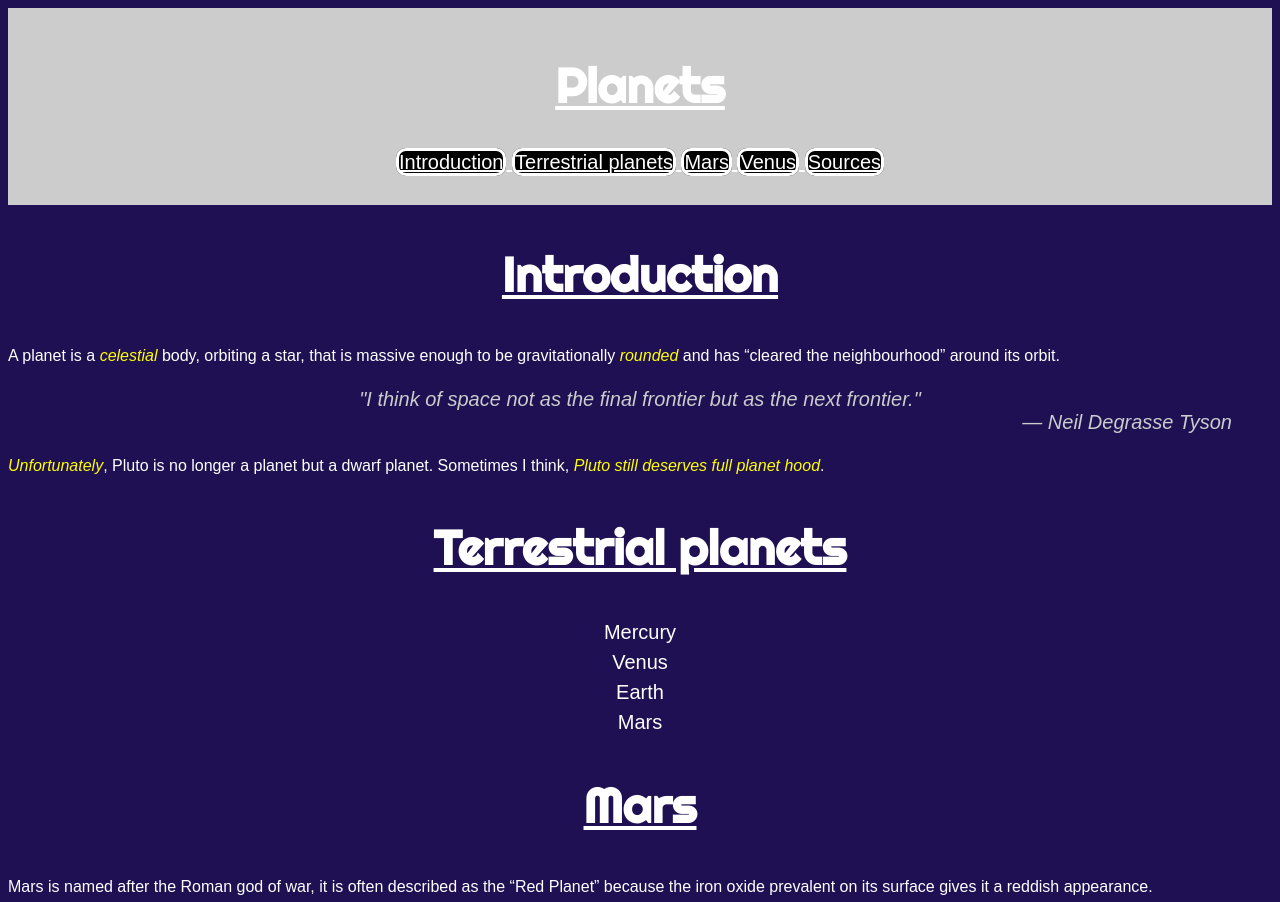
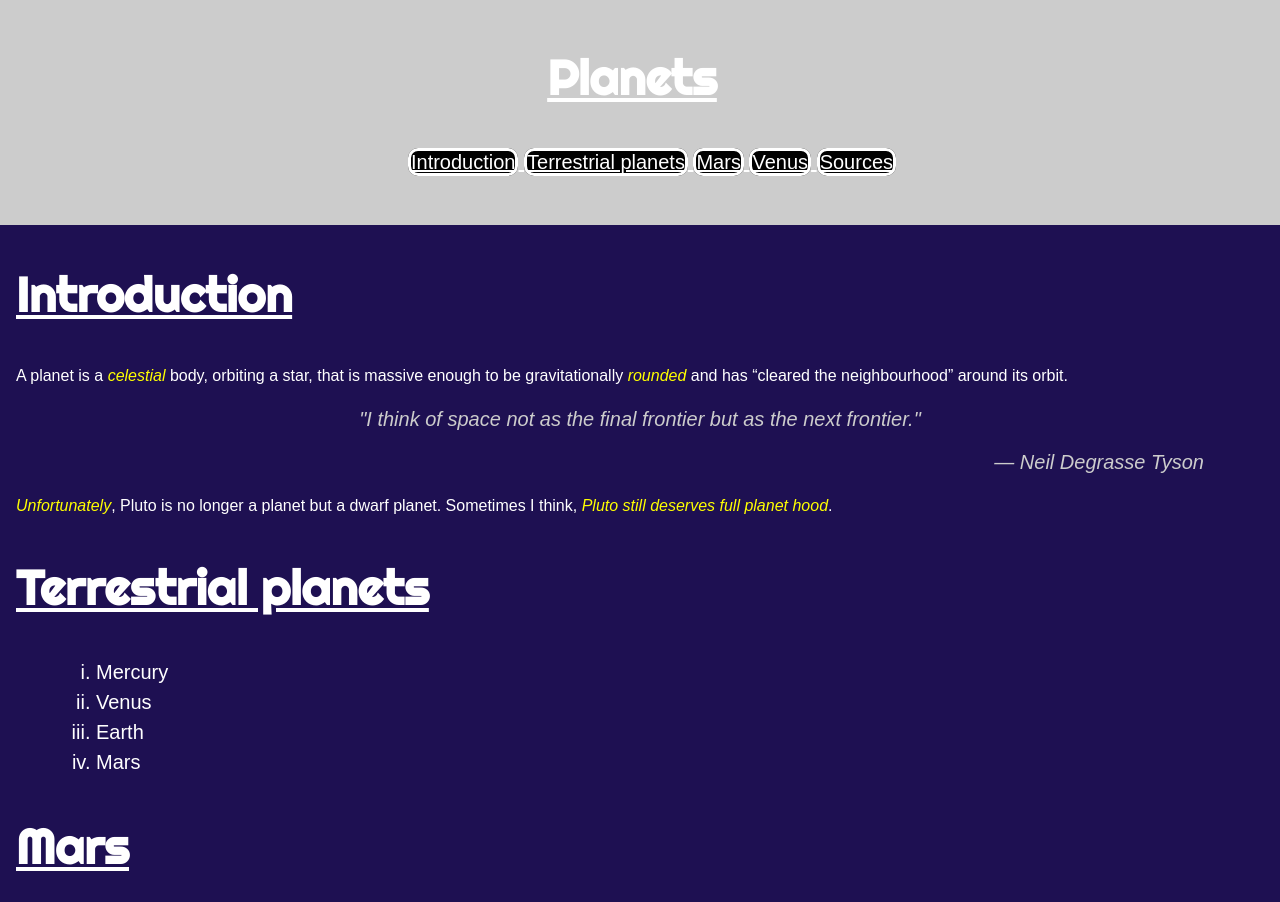
Before and after one commit to monicawinter/assignment-4, a plain HTML site: page index.html in a window 1280 px wide. Shown: the top 902 px of the page. Drawn offline with Linux system fonts and the light colour scheme.

Commit message:
added padding and margin to main

```diff
--- a/css/main.css
+++ b/css/main.css
@@ -2,9 +2,13 @@ html {
   background-color: #1e1052;
 }
 
+body {
+  margin: 0;
+}
+
 header {
   background-color: #ccc;
-  padding: 1em 3em 0.5em 3em;
+  padding: 1em 3em 0.5em 2em;
   margin: 0;
   text-align: center;
   text-decoration: none;
@@ -20,7 +24,11 @@ nav li {
   text-align: center;
 }
 
-h1,h2 {
+main{
+  margin: 1em;
+}
+
+h1 {
   font-weight: bold;
   font-size: 3rem;
   text-decoration: underline;
@@ -29,14 +37,23 @@ h1,h2 {
   color: #fff;
 }
 
+h2 {
+  font-weight: bold;
+  font-size: 3rem;
+  text-decoration: underline;
+  font-family: 'Righteous', cursive;
+  text-align: left;
+  color: #fff;
+}
+
 ol {
-  list-style-type: none;
+  list-style-type: lower-roman;
   line-height: 1.5;
-  padding: 0;
+  padding: 0em 0em 0em 2em;
   font-size: 1.25rem;
   font-family: Arial, sans-serif;
-  text-align: center;
   color: #fff;
+  margin: 2em;
 }
 
 a {
@@ -79,7 +96,7 @@ figure {
   text-align: center;
   border: solid;
   border-radius: 10px;
-  padding: 0.5 0.5 0.5 0.5;
+  padding: 1em 1em 1em 1em;
 }
 
 img {
@@ -121,3 +138,7 @@ dd {
   text-align: left;
   text-decoration: none;
 }
+
+footer {
+  margin: 1em;
+}
```
